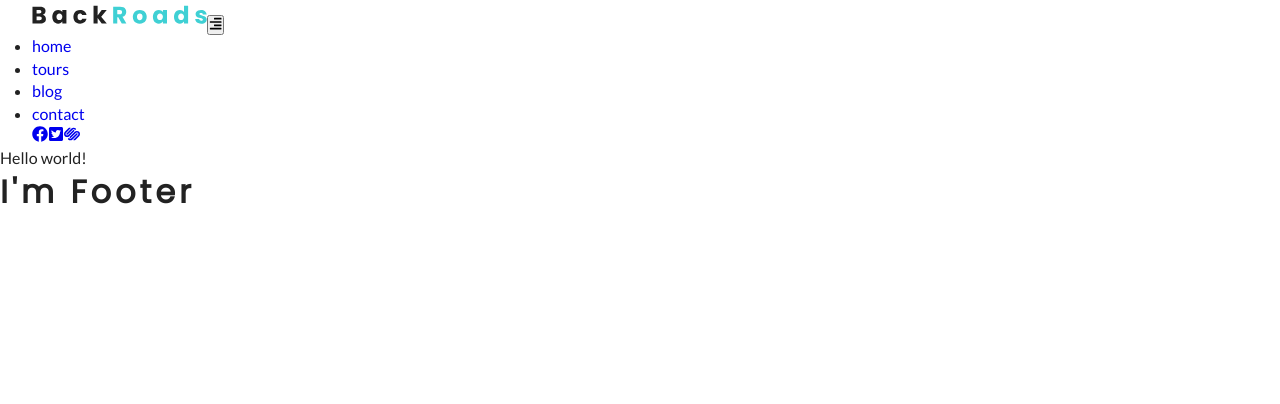
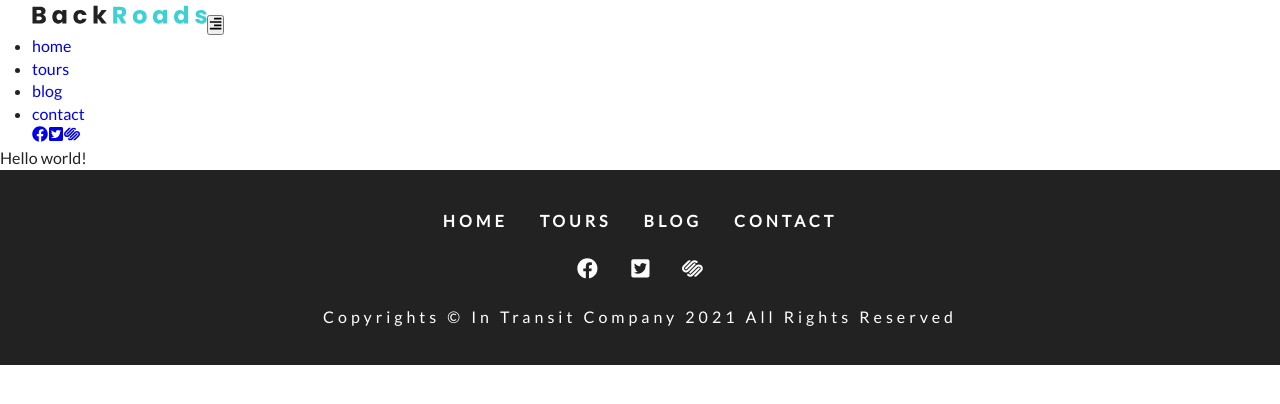
Before and after one commit to 0xbaid/in-transit, a Gatsby site: page / in a window 1280 px wide. Built offline with nearby package versions, Linux system fonts and the light colour scheme; Gatsby itself is replaced by a stand-in of ours.

Commit message:
created footer

```diff
--- a/src/components/Footer.js
+++ /dev/null
@@ -1,11 +0,0 @@
-import React from 'react';
-
-const Footer = () => {
-    return (
-        <div>
-            <h1>I'm Footer</h1>
-        </div>
-    );
-};
-
-export default Footer;
--- /dev/null
+++ b/src/components/footer/Footer.js
@@ -0,0 +1,29 @@
+import React from "react"
+import * as styles from "./footer.module.css"
+import { Link } from "gatsby"
+import links from "../../constants/links"
+import socialLinks from "../../constants/social-links"
+
+const Footer = () => {
+  return (
+    <footer className={styles.footer}>
+      <div className={styles.links}>
+        {links.map((item, i) => (
+          <Link key={i} to={item.path}>
+            {item.text}
+          </Link>
+        ))}
+      </div>
+      <div className={styles.icons}>
+        {socialLinks.map((item, i) => (
+          <a key={i} href={item.url} target="_blank" rel="noreferrer">
+            {item.icon}
+          </a>
+        ))}
+      </div>
+      <div className={styles.copyright}>copyrights &copy; in transit company {new Date().getFullYear()} all rights reserved</div>
+    </footer>
+  )
+}
+
+export default Footer
--- /dev/null
+++ b/src/components/footer/footer.module.css
@@ -0,0 +1,35 @@
+.footer {
+    margin-top: auto;
+    background: var(--mainBlack);
+    padding: 2rem;
+    text-align: center;
+    color: var(--mainWhite);
+  }
+  .links a {
+    display: inline-block;
+    text-decoration: none;
+    text-transform: uppercase;
+    color: var(--mainWhite);
+    margin: 0.5rem 1rem;
+    letter-spacing: var(--mainSpacing);
+    transition: var(--mainTransition);
+    font-weight: bold;
+  }
+  .links a:hover {
+    color: var(--primaryColor);
+  }
+  .icons a {
+    display: inline-block;
+    margin: 1rem;
+    font-size: 1.3rem;
+    color: var(--mainWhite);
+    transition: var(--mainTransition);
+  }
+  .icons a:hover {
+    color: var(--primaryColor);
+  }
+  .copyright {
+    text-transform: capitalize;
+    letter-spacing: var(--mainSpacing);
+    line-height: 2;
+  }
--- a/src/components/layout/Layout.js
+++ b/src/components/layout/Layout.js
@@ -1,6 +1,6 @@
 import React from "react"
 import Navbar from "../navbar/Navbar"
-import Footer from "../Footer"
+import Footer from "../footer/Footer"
 import './layout.css'
 
 const Layout = ({ children }) => {
```
